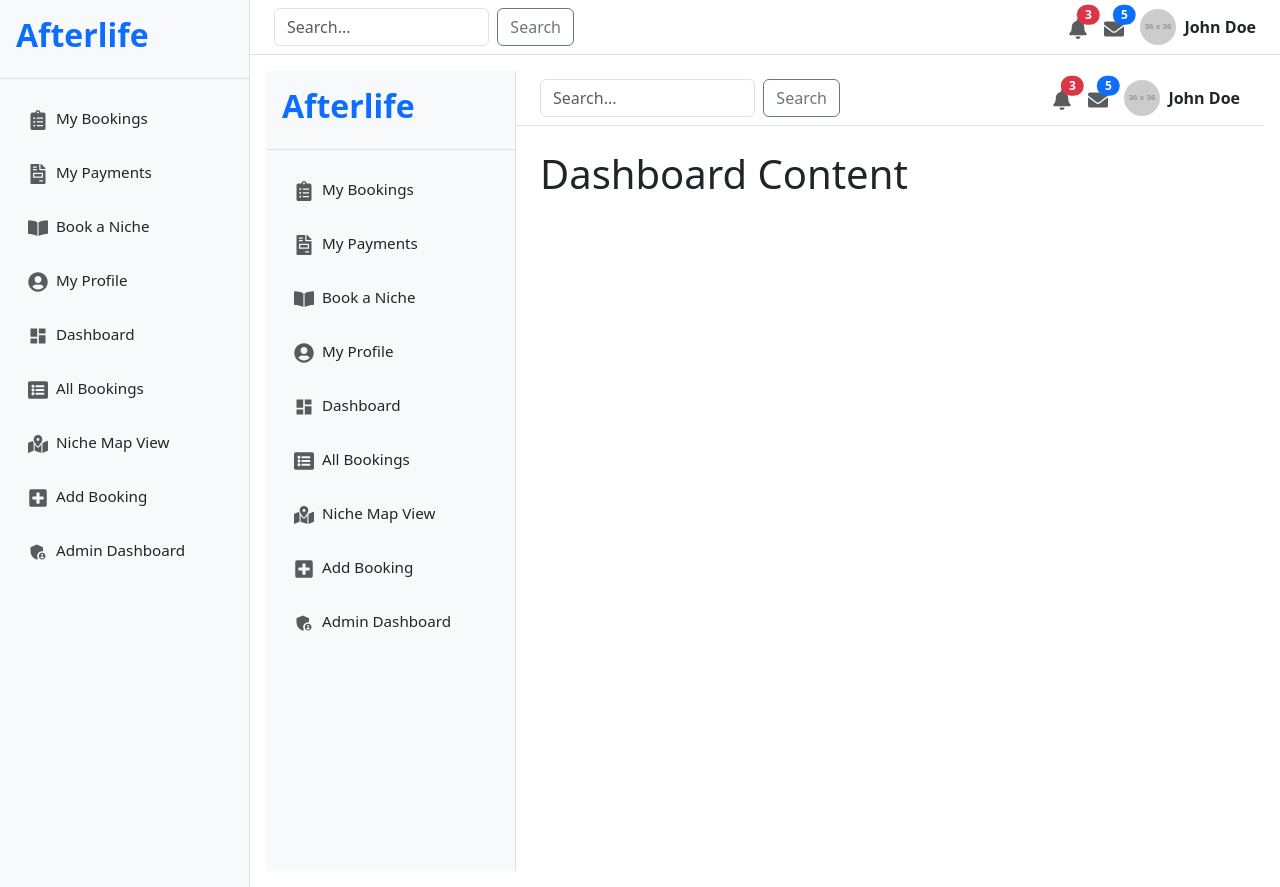
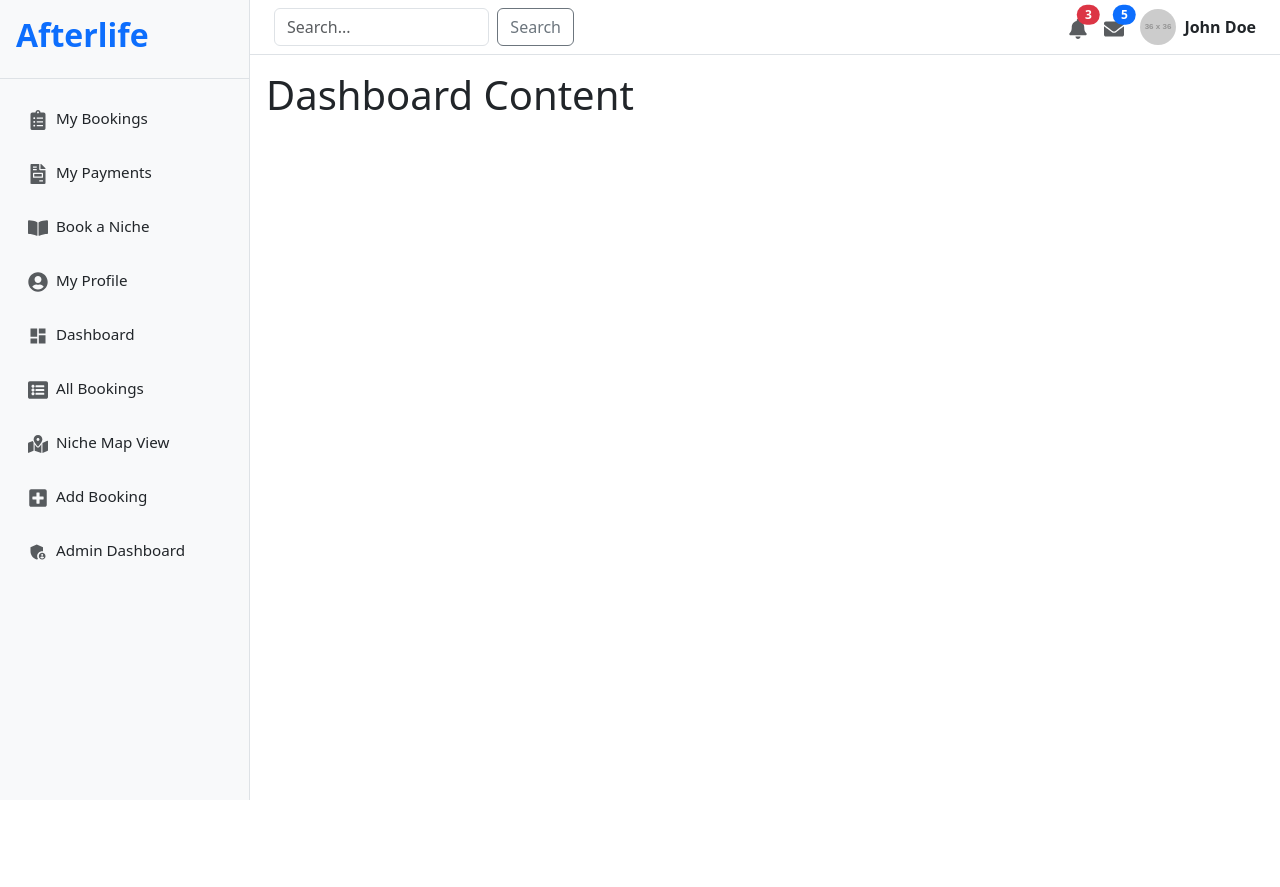
Before and after one commit to 2303511/afterlife, a React (Create React App) app: page /dashboard in a window 1280 px wide. After the commit the page ends 800 px from the top, so only its background shows below. Built offline with nearby package versions, Linux system fonts and the light colour scheme.

Commit message:
added pages

```diff
--- /dev/null
+++ b/src/pages/AddBooking.js
@@ -0,0 +1,4 @@
+// src/pages/AddBookings.js
+export default function AddBookings() {
+    return <h1>Add Booking</h1>;
+  }
--- /dev/null
+++ b/src/pages/AdminDashboard.js
@@ -0,0 +1,4 @@
+// src/pages/AdminDashboard.js
+export default function AdminDashboard() {
+    return <h1>Admin Dashboard</h1>;
+  }
--- /dev/null
+++ b/src/pages/AllBookings.js
@@ -0,0 +1,4 @@
+// src/pages/AllBookings.js
+export default function AllBookings() {
+    return <h1>All Bookings</h1>;
+  }
--- a/src/pages/Dashboard.js
+++ b/src/pages/Dashboard.js
@@ -1,18 +1,6 @@
-import Sidebar from '../components/Sidebar';
-import TopNavbar from '../components/TopNavBar';
-
-
+// src/pages/Dashboard.js
 export default function Dashboard() {
     return (
-      <div className="d-flex">
-        <Sidebar />
-        <div className="flex-grow-1">
-          <TopNavbar />
-          <div className="p-4">
-            {/* Page Content */}
             <h1>Dashboard Content</h1>
-          </div>
-        </div>
-      </div>
     );
   }
--- a/src/pages/LoginPage.js
+++ b/src/pages/Login.js
@@ -2,7 +2,7 @@
 import React from 'react';
 import LoginForm from '../components/LoginForm';
 
-export default function LoginPage() {
+export default function Login() {
   return (
     <div className="min-h-screen flex">
       {/* Left Side */}
--- /dev/null
+++ b/src/pages/MyBookings.js
@@ -0,0 +1,4 @@
+// src/pages/MyBookings.js
+export default function MyBookings() {
+    return <h1>My Bookings</h1>;
+  }
--- /dev/null
+++ b/src/pages/MyPayments.js
@@ -0,0 +1,4 @@
+// src/pages/MyPayments.js
+export default function MyPayments() {
+    return <h1>My Payments</h1>;
+  }
--- /dev/null
+++ b/src/pages/NicheBooking.js
@@ -0,0 +1,4 @@
+// src/pages/NicheBooking.js
+export default function NicheBooking() {
+    return <h1>Book a Niche</h1>;
+  }
--- /dev/null
+++ b/src/pages/NicheMap.js
@@ -0,0 +1,4 @@
+// src/pages/NicheMap.js
+export default function NicheMap() {
+    return <h1>Niche Map </h1>;
+  }
--- /dev/null
+++ b/src/pages/Profile.js
@@ -0,0 +1,4 @@
+// src/pages/Profile.js
+export default function Profile() {
+    return <h1>My Profile</h1>;
+  }
```
